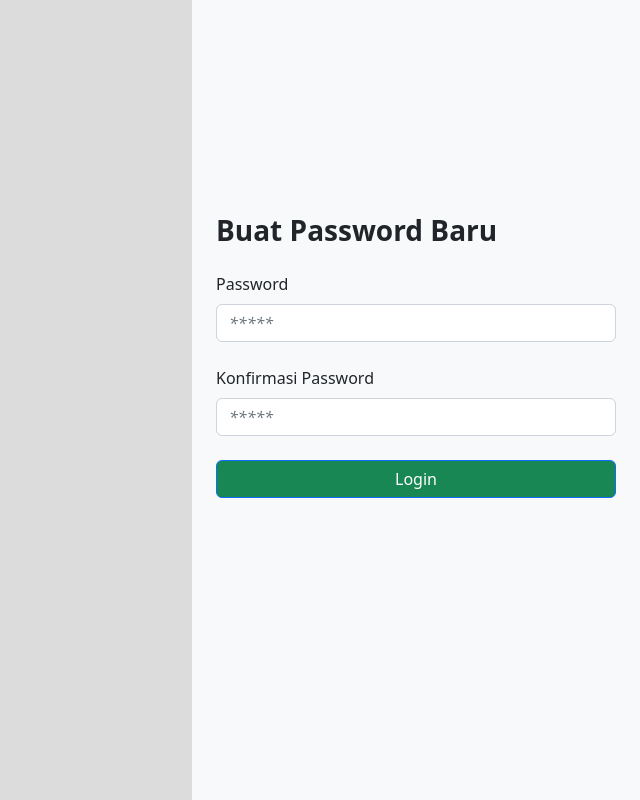
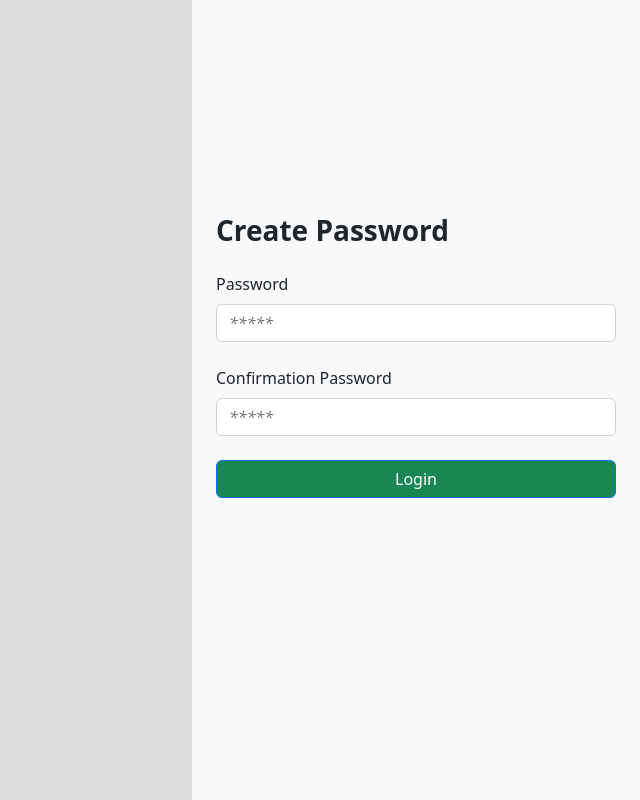
Before and after one commit to FaudinCahyoW/password, a React (Create React App) app: page /password in a window 1280 px wide. Shown: the whole page, without its empty margins (640-1280 px from the left). Built offline with nearby package versions, Linux system fonts and the light colour scheme.

Commit message:
[FTR] (fix) limit character password

```diff
--- a/src/components/newPassComponent.js
+++ b/src/components/newPassComponent.js
@@ -1,42 +1,72 @@
-import "../style/newPassStyle.css"
-import { Button, Form } from "react-bootstrap"
-import { useForm } from "react-hook-form"
-import React from "react";
+import "../style/newPassStyle.css";
+import Button from "react-bootstrap/Button";
+import Col from "react-bootstrap/Col";
+import Form from "react-bootstrap/Form";
+import { useFormik, Formik } from "formik";
+import * as Yup from "yup";
 
+const schema = Yup.object().shape({
+  password: Yup.string().required().min(6, "at least 6 character"),
+});
 
-function NewPassword(){
+function NewPassword() {
+  {
+    /* <Form.Group as={Col} md="6" controlId="validationFormik03">
+    <Form.Label>City</Form.Label>
+    <Form.Control
+      type="text"
+      placeholder="City"
+      name="city"
+      value={values.city}
+      onChange={handleChange}
+      isInvalid={!!errors.city}
+    />
 
-    const {register, handleSubmit, formState:{errors}} = useForm({
-      defaultValues: {
-        passLimit: ""
+    <Form.Control.Feedback type="invalid">
+      {errors.city}
+    </Form.Control.Feedback>
+  </Form.Group>
+
+<Button type="submit">Submit form</Button> */
   }
-    });
-    const onSubmit = (data) => {console.log(data)};
+  return (
+    <Formik
+      validationSchema={schema}
+      onSubmit={console.log}
+      initialValues={{
+        password: "",
+      }}
+    >
+      {({ handleSubmit, handleChange, values, errors }) => (
+        <div className="newPassForm">
+          <Form noValidate onSubmit={handleSubmit}>
+            <div className="newPassContent">
+              <h3 className="mb-4 fw-bold">Create Password</h3>
 
-
-    return(
-        <div className="newPassForm">
-        <Form onSubmit={handleSubmit(onSubmit)}>
-          <div className="newPassContent">
-            <h3 className="mb-4 fw-bold">Buat Password Baru</h3>
-
-            <Form.Group className="mb-3" controlId="exampleForm.ControlInput1">
+              <Form.Group
+                className="mb-3"
+                controlId="exampleForm.ControlInput1"
+              >
                 <Form.Label>Password</Form.Label>
                 <Form.Control
-                className = {'italicText mb-4 ${errors.passLimit && "invalid"}'}
+                  className={"italicText mb-4 ${}"}
                   type="password"
                   placeholder="*****"
-                {...register("passLimit", {required: true,minLength:{
-                  value: 6,
-                  message: "minimal 6 karakter"
-
-                }})}
+                  name="password"
+                  value={values.password}
+                  onChange={handleChange}
+                  isInvalid={!!errors.password}
                 />
-              {errors.passLimit && (<small className="text-danger">Minimal 6 Karakter</small>)}
+                <Form.Control.Feedback type="invalid">
+                  {errors.password}
+                </Form.Control.Feedback>
               </Form.Group>
 
-            <Form.Group className="mb-3" controlId="exampleForm.ControlInput1">
-              <Form.Label>Konfirmasi Password</Form.Label>
+              <Form.Group
+                className="mb-3"
+                controlId="exampleForm.ControlInput1"
+              >
+                <Form.Label>Confirmation Password</Form.Label>
                 <Form.Control
                   className="italicText mb-4"
                   type="password"
@@ -50,7 +80,9 @@
             </div>
           </Form>
         </div>
-    )
+      )}
+    </Formik>
+  );
 }
 
-export default NewPassword
+export default NewPassword;
```
Lines whose indentation alone changed are shown as unchanged.
